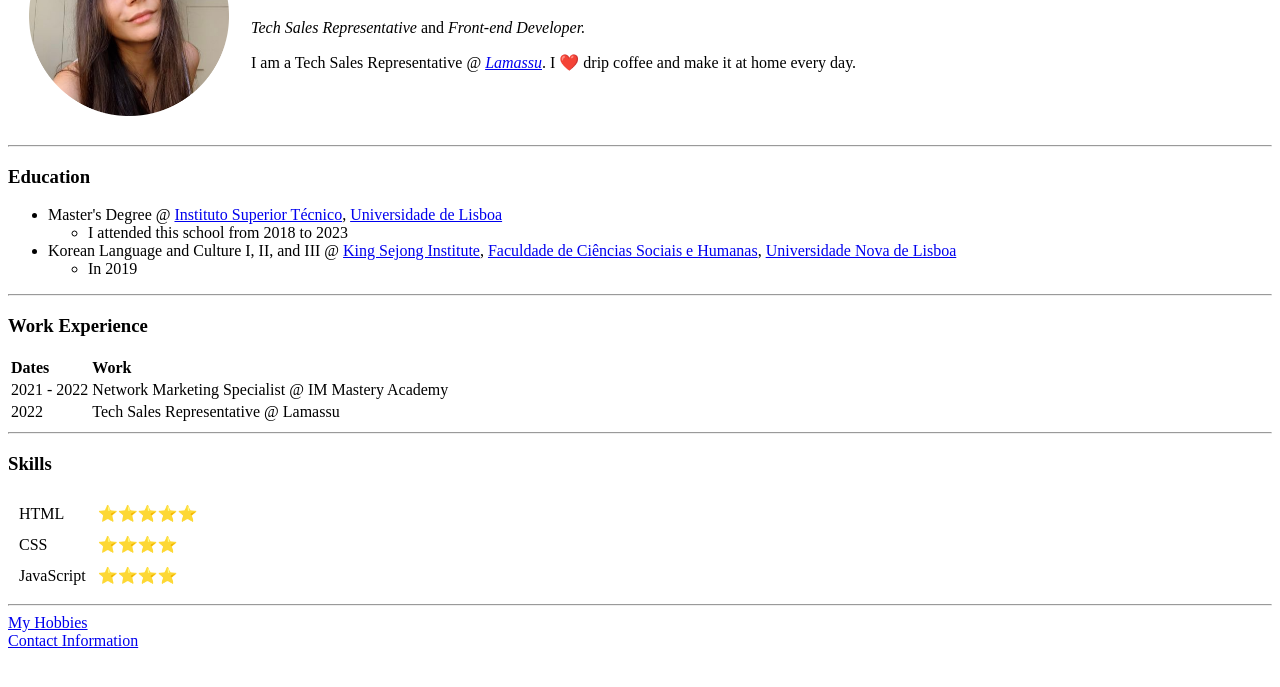
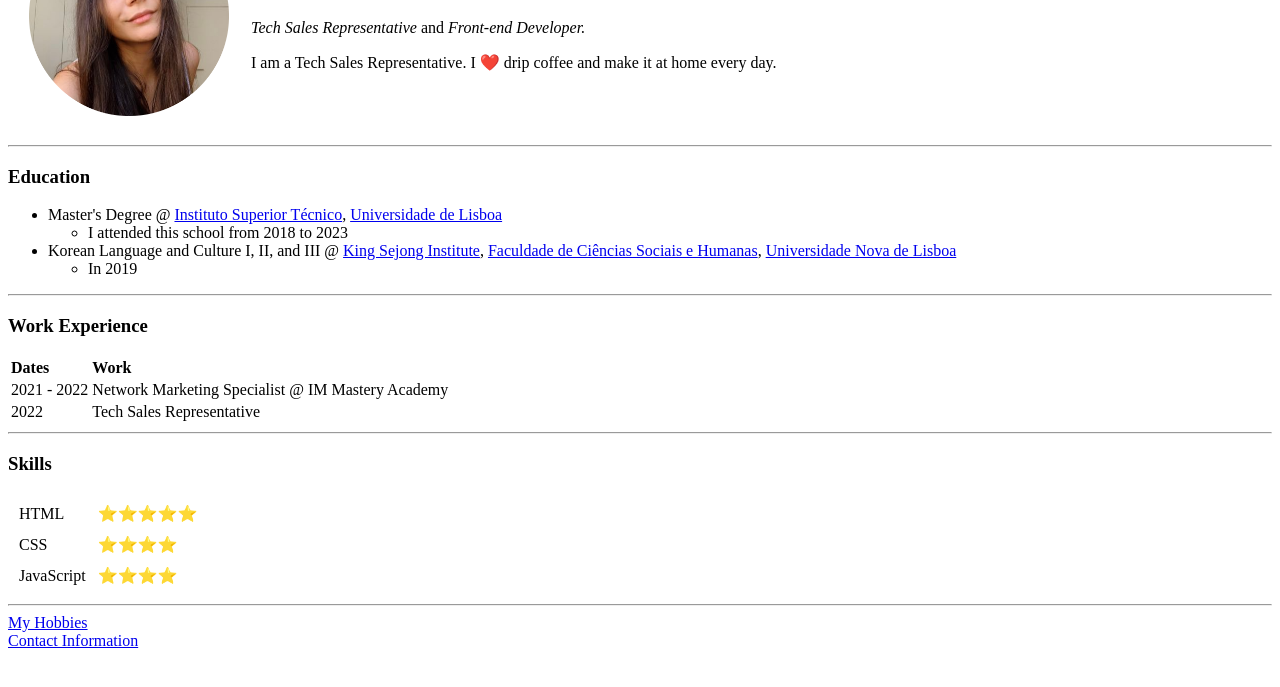
Before and after one commit to alicetests/cv, a plain HTML site: page index.html in a window 1280 px wide. Shown: the part 113-800 px from the top of the page. Drawn offline with Linux system fonts and the light colour scheme.

Commit message:
Update index.html

```diff
--- a/index.html
+++ b/index.html
@@ -12,7 +12,7 @@
       <td>
         <h1>Alice Jorge</h1>
         <p><em>Tech Sales Representative</em> and <em>Front-end Developer.</em></p>
-        <p>I am a Tech Sales Representative @ <em><a href="https://lamassu.is">Lamassu</a></em>. I ❤️ drip coffee and make it at home every day.</p>
+        <p>I am a Tech Sales Representative. I ❤️ drip coffee and make it at home every day.</p>
       </td>
     </tr>
   </table>
@@ -49,7 +49,7 @@
         </tr>
         <tr>
           <td>2022</td>
-          <td>Tech Sales Representative @ Lamassu</td>
+          <td>Tech Sales Representative</td>
         </tr>
       </tbody>
     </table>
```
